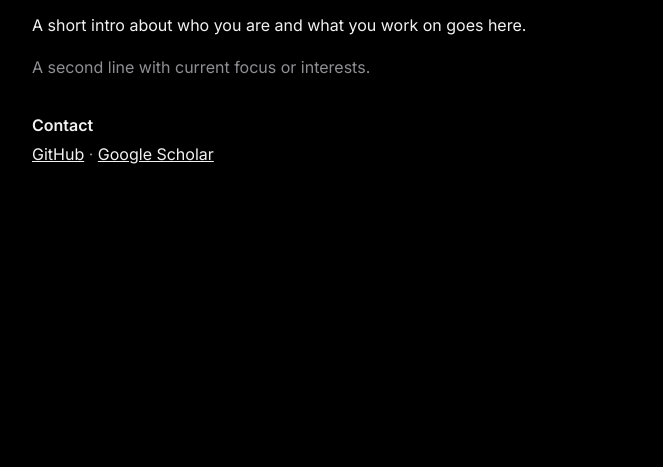
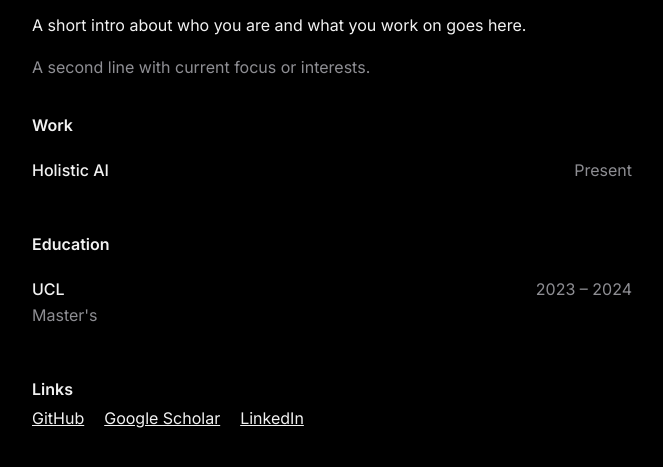
Before and after one commit to rk68/rk68.github.io, a plain HTML site: page index.html in a window 1280 px wide. Shown: the part 641-1108 px from the top of the page, without its empty margins (308-971 px from the left). Before the commit the page ends 889 px from the top, so only its background shows below. Drawn offline with Linux system fonts and the light colour scheme.

Commit message:
feat: add work, education and links sections to home page

```diff
--- a/index.html
+++ b/index.html
@@ -23,10 +23,32 @@
     <p>A short intro about who you are and what you work on goes here.</p>
     <p class="muted">A second line with current focus or interests.</p>
 
-    <h2>Contact</h2>
-    <p class="muted">
-      <a href="https://github.com/rk68">GitHub</a> ·
+    <h2>Work</h2>
+    <ul class="items">
+      <li class="row">
+        <div>
+          <div class="title">Holistic AI</div>
+        </div>
+        <div class="muted">Present</div>
+      </li>
+    </ul>
+
+    <h2>Education</h2>
+    <ul class="items">
+      <li class="row">
+        <div>
+          <div class="title">UCL</div>
+          <div class="muted">Master's</div>
+        </div>
+        <div class="muted">2023 – 2024</div>
+      </li>
+    </ul>
+
+    <h2>Links</h2>
+    <p class="links">
+      <a href="https://github.com/rk68">GitHub</a>
       <a href="https://scholar.google.com/citations?user=2zi5lWYAAAAJ&amp;hl=en">Google Scholar</a>
+      <a href="https://www.linkedin.com/in/-rishi-kalra/">LinkedIn</a>
     </p>
   </main>
 </body>
--- a/style.css
+++ b/style.css
@@ -66,6 +66,16 @@ ul.items li:last-child { border-bottom: none; }
 ul.items .title { font-weight: 500; }
 .me { color: var(--text); font-weight: 500; }
 
+ul.items li.row {
+  display: flex;
+  justify-content: space-between;
+  align-items: baseline;
+  gap: 16px;
+}
+ul.items li.row > .muted { white-space: nowrap; }
+
+.links { display: flex; flex-wrap: wrap; gap: 20px; }
+
 .hero {
   display: block;
   width: 100%;
```
